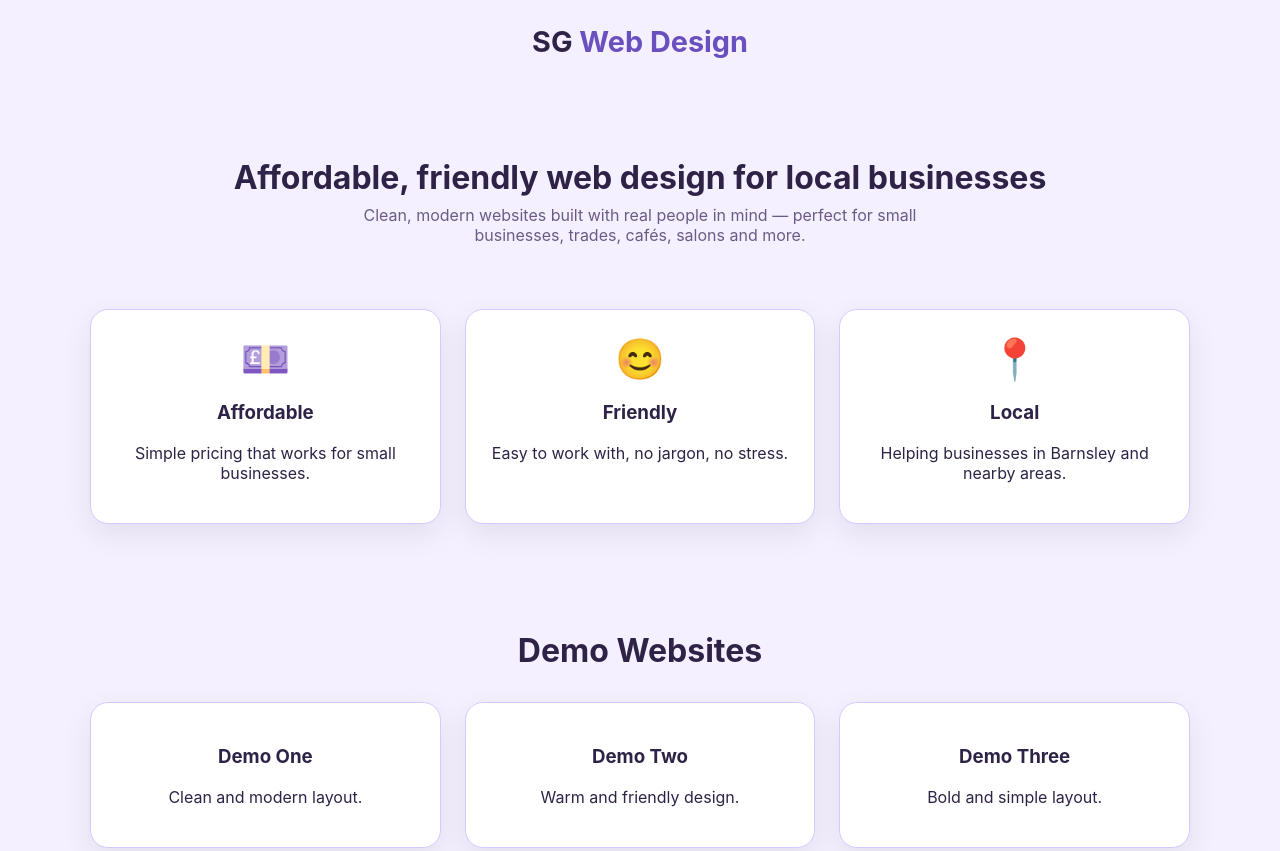
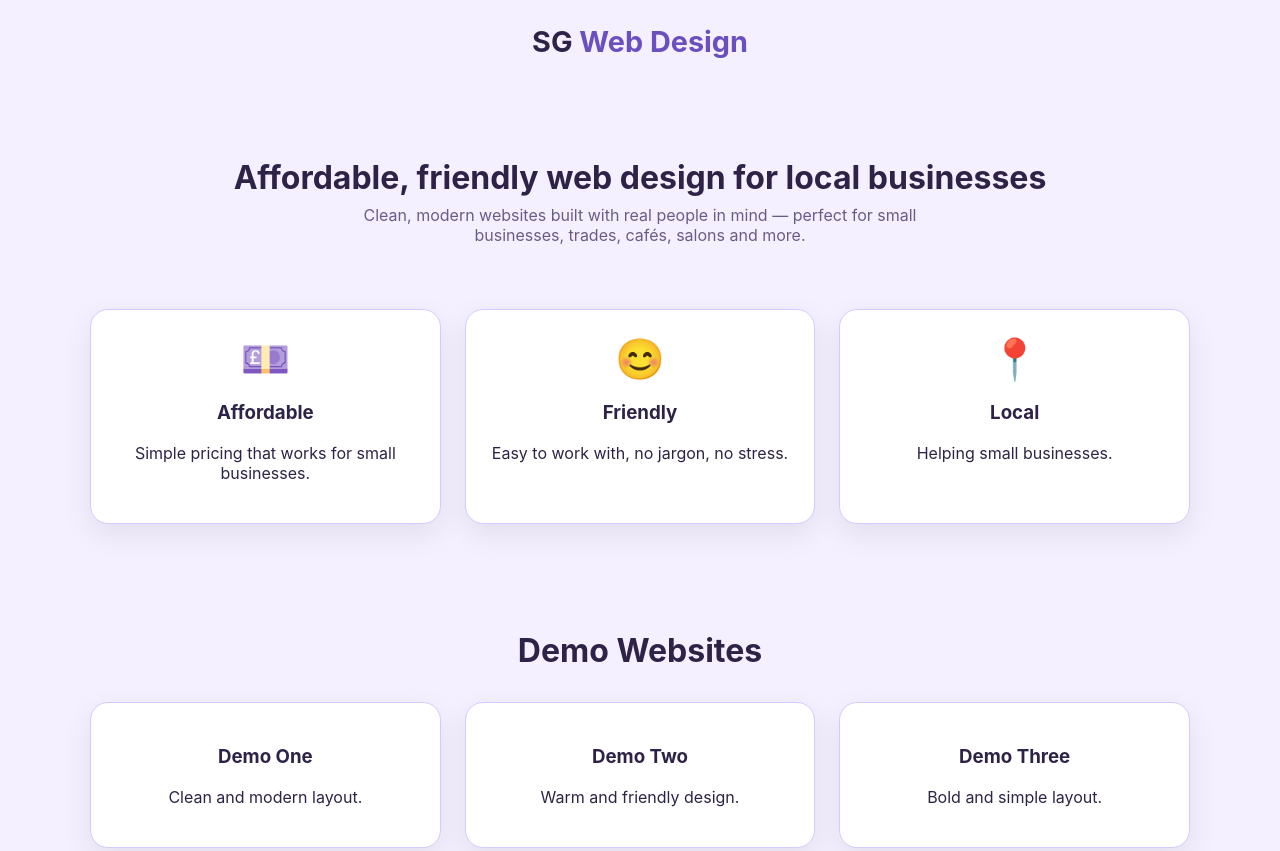
Before and after one commit to stevi0715/SGWebdesign, a plain HTML site: page index.html in a window 1280 px wide. Shown: the top 851 px of the page. Drawn offline with Linux system fonts and the light colour scheme.

Commit message:
Update index.html

```diff
--- a/index.html
+++ b/index.html
@@ -38,7 +38,7 @@
         <div class="icon-card">
             <div class="icon">📍</div>
             <h3>Local</h3>
-            <p>Helping businesses in Barnsley and nearby areas.</p>
+            <p>Helping small businesses.</p>
         </div>
     </div>
 </section>
```
